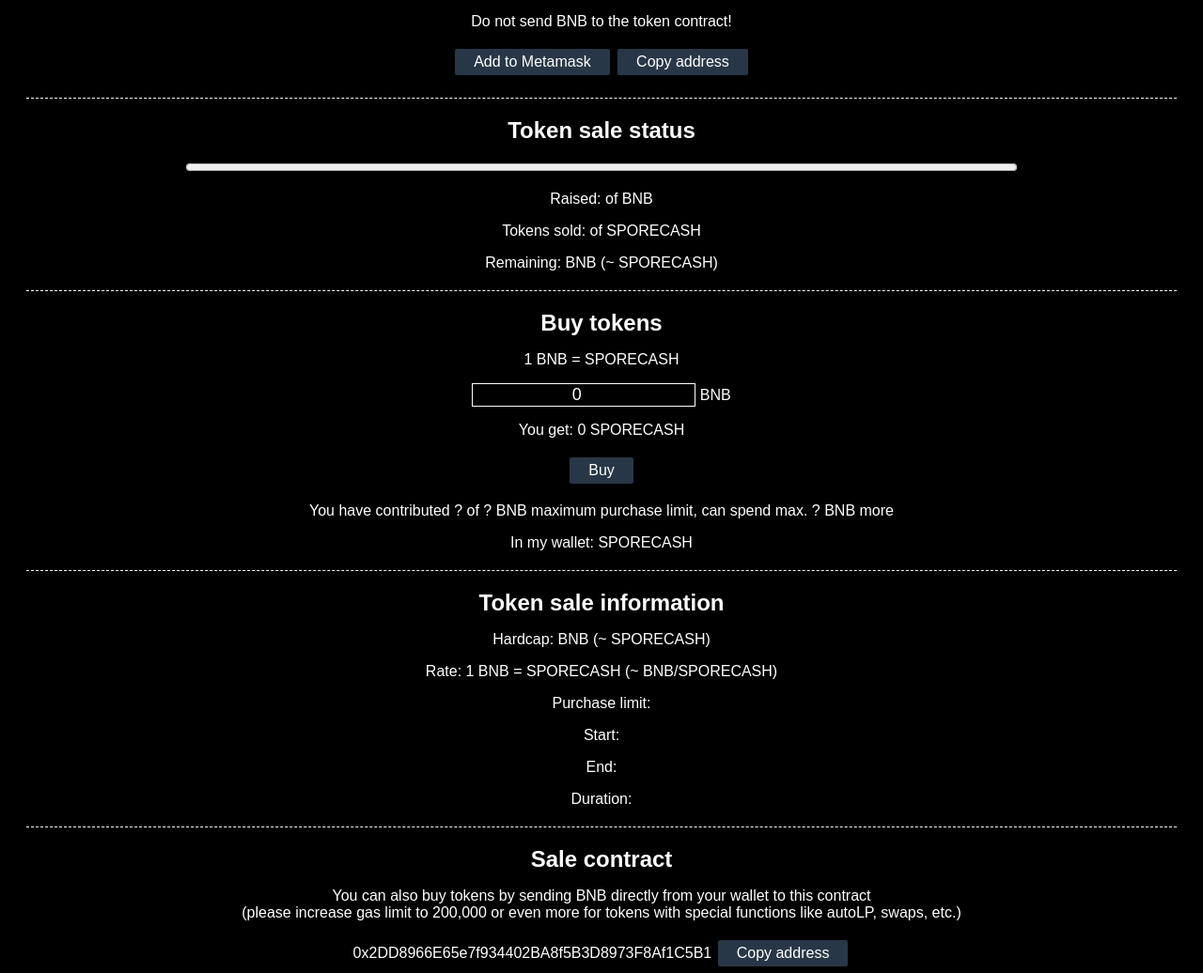
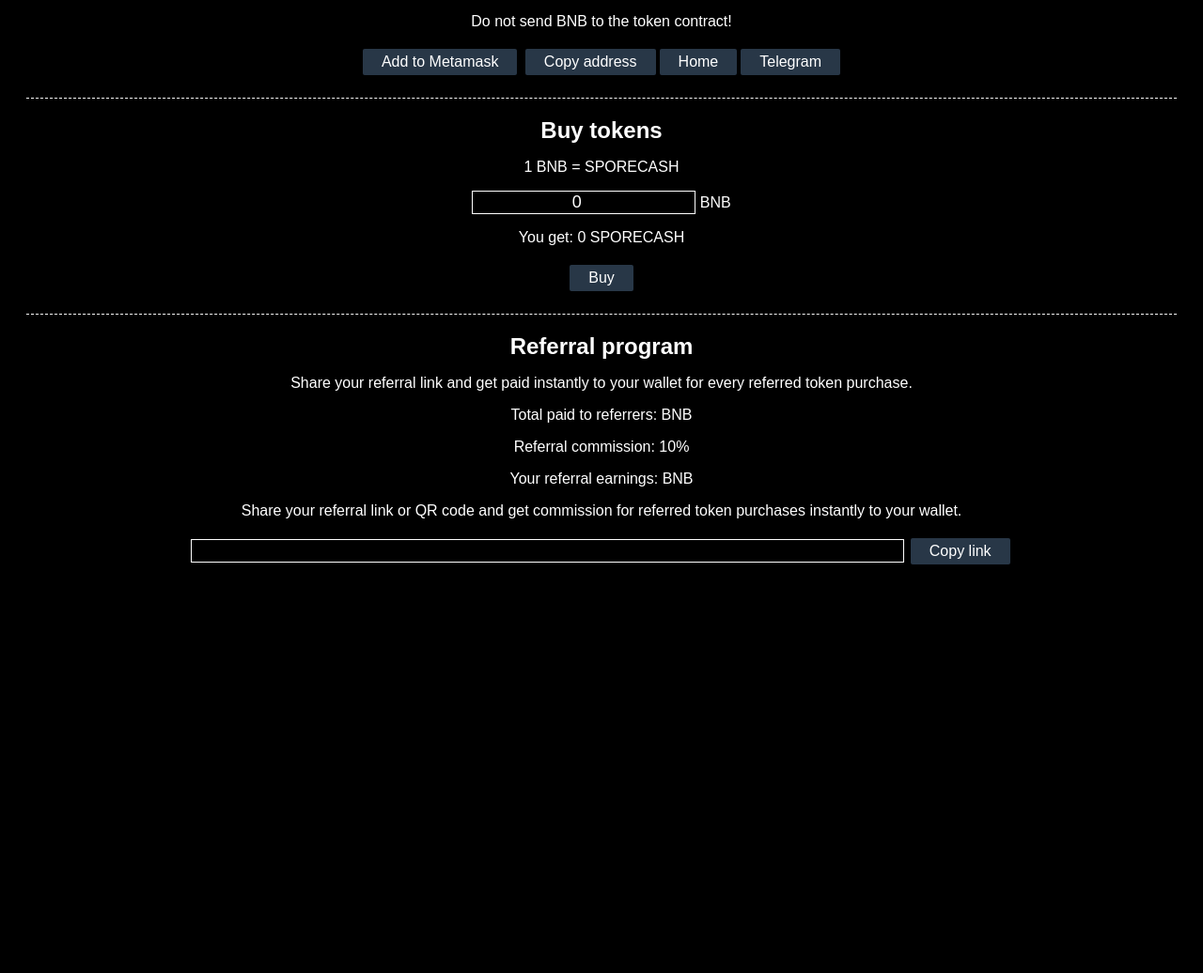
Before and after one commit to kalycoding/SporeCash, a website: page dist/dapp.html in a window 1280 px wide. Shown: the part 181-1217 px from the top of the page at 94% size. After the commit the page ends 802 px from the top, so only its background shows below. Drawn offline with nearby package versions, Linux system fonts and the light colour scheme.

Commit message:
DAPP Changes

```diff
--- a/dist/dapp.html
+++ b/dist/dapp.html
@@ -115,12 +115,12 @@
         <p><a target="_blank" href="https://bscscan.com/token/0x4764856CADf9e95a671E16d466e45C0f958d9077" id="tokenAddress">0x4764856CADf9e95a671E16d466e45C0f958d9077</a></p>
         <!-- Reserved in case you want to show decimals and total supply: Decimals <span id="#tokenDecimals"></span> Total supply <span id="#tokenSupply"></span>-->
         <p>Do not send BNB to the token contract!</p>
-        <p><button id="addToken" style="text-align: center">Add to Metamask</button> <button id="copyToken" style="text-align: center">Copy address</button></p>
+        <p><button id="addToken" style="text-align: center">Add to Metamask</button> <button id="copyToken" style="text-align: center">Copy address</button><button id="homeButton" style="text-align: center">Home</button><button id="telegramButton" style="text-align: center">Telegram</button></p>
     </div>
 
-    <hr>
+    <!-- <hr> -->
 
-    <div style="text-align: center">
+    <!-- <div style="text-align: center">
         <h1>Token sale status</h1>
         <h1>
             <span id="finished" style="display:none" class="status green">Finished</span>
@@ -135,7 +135,7 @@
         <p>Raised: <span id="raised"></span> of <span class="hardcap"></span> BNB</p>
         <p>Tokens sold: <span id="sold"></span> of <span class="saleqty"></span> <span class="tokenSymbol">SPORECASH</span></p>
         <p>Remaining: <span id="toraise"></span> BNB (~ <span id="unsold"></span> <span class="tokenSymbol">SPORECASH</span>)</p>
-    </div>
+    </div> -->
     <hr>
 
     <div style="text-align: center">
@@ -144,13 +144,13 @@
         <p><input type="number" id="buyAmount" value="0" min="0"> BNB</p>
         <p>You get: <span id="get">0</span> <span class="tokenSymbol">SPORECASH</span></p>
         <p><button id="buyBtn" style="text-align: center">Buy</button></p>
-        <p>You have contributed <span id="mySpendings">?</span> of <span class="max">?</span> BNB maximum purchase limit,
+        <!-- <p>You have contributed <span id="mySpendings">?</span> of <span class="max">?</span> BNB maximum purchase limit,
         can spend max. <span id="myRemaining">?</span> BNB more</p>
-        <p>In my wallet: <span id="myTokens"></span> <span class="tokenSymbol">SPORECASH</span></p>
+        <p>In my wallet: <span id="myTokens"></span> <span class="tokenSymbol">SPORECASH</span></p> -->
     </div>
-    <hr>
+    <!-- <hr> -->
 
-    <div style="text-align: center">
+    <!-- <div style="text-align: center">
         <h1>Token sale information</h1>
         <p>Hardcap: <span class="hardcap"></span> BNB (~ <span class="saleqty"></span> <span class="tokenSymbol">SPORECASH</span>)</p>
         <p>Rate: 1 BNB = <span class="rate"></span> <span class="tokenSymbol">SPORECASH</span> (~ <span class="price"></span> BNB/<span class="tokenSymbol">SPORECASH</span>)</p>
@@ -160,15 +160,15 @@
         <p>Duration: <span id="duration"></span></p>
 
     </div>
-    <hr>
+    <hr> -->
 
-    <div style="text-align: center">
+    <!-- <div style="text-align: center">
         <h1>Sale contract</h1>
         <p>You can also buy tokens by sending BNB directly from your wallet to this contract<br>
         (please increase gas limit to 200,000 or even more for tokens with special functions like autoLP, swaps, etc.)</p>
         <p><a href="https://bscscan.com/address/0x2DD8966E65e7f934402BA8f5B3D8973F8Af1C5B1" target="_blank" id="saleAddress">0x2DD8966E65e7f934402BA8f5B3D8973F8Af1C5B1</a>  <button id="copySale" style="text-align: center">Copy address</button></p>
             <div style="text-align: center" id="saleqr"></div>
-    </div>
+    </div> -->
     <hr>
 
     <div id="refarea" style="text-align: center">
```
